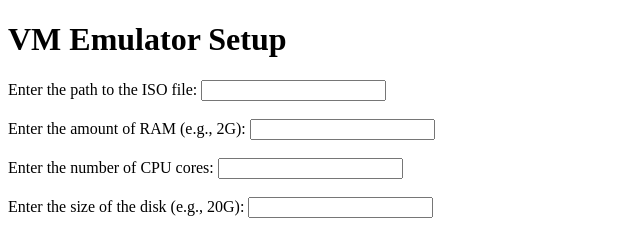
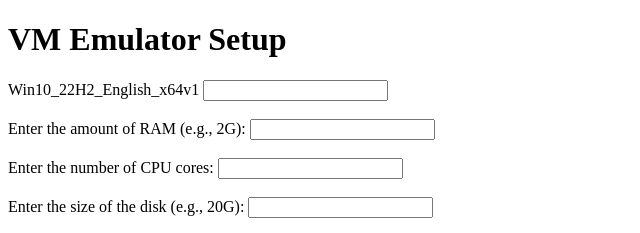
Before and after one commit to bahabryra/Clasboard-online-windows-VM-tester, a plain HTML site: page windows-index.html in a window 1280 px wide. Shown: the top 233 px of the page, 0-640 px from the left. Drawn offline with Linux system fonts and the light colour scheme.

Commit message:
Update windows-index.html

```diff
--- a/windows-index.html
+++ b/windows-index.html
@@ -8,7 +8,7 @@
 <body>
     <h1>VM Emulator Setup</h1>
     <div id="setupForm">
-        <label for="isoFile">Enter the path to the ISO file:</label>
+        <label for="isoFile">Win10_22H2_English_x64v1</label>
         <input type="text" id="isoFile"><br><br>
 
         <label for="ramSize">Enter the amount of RAM (e.g., 2G):</label>
```
